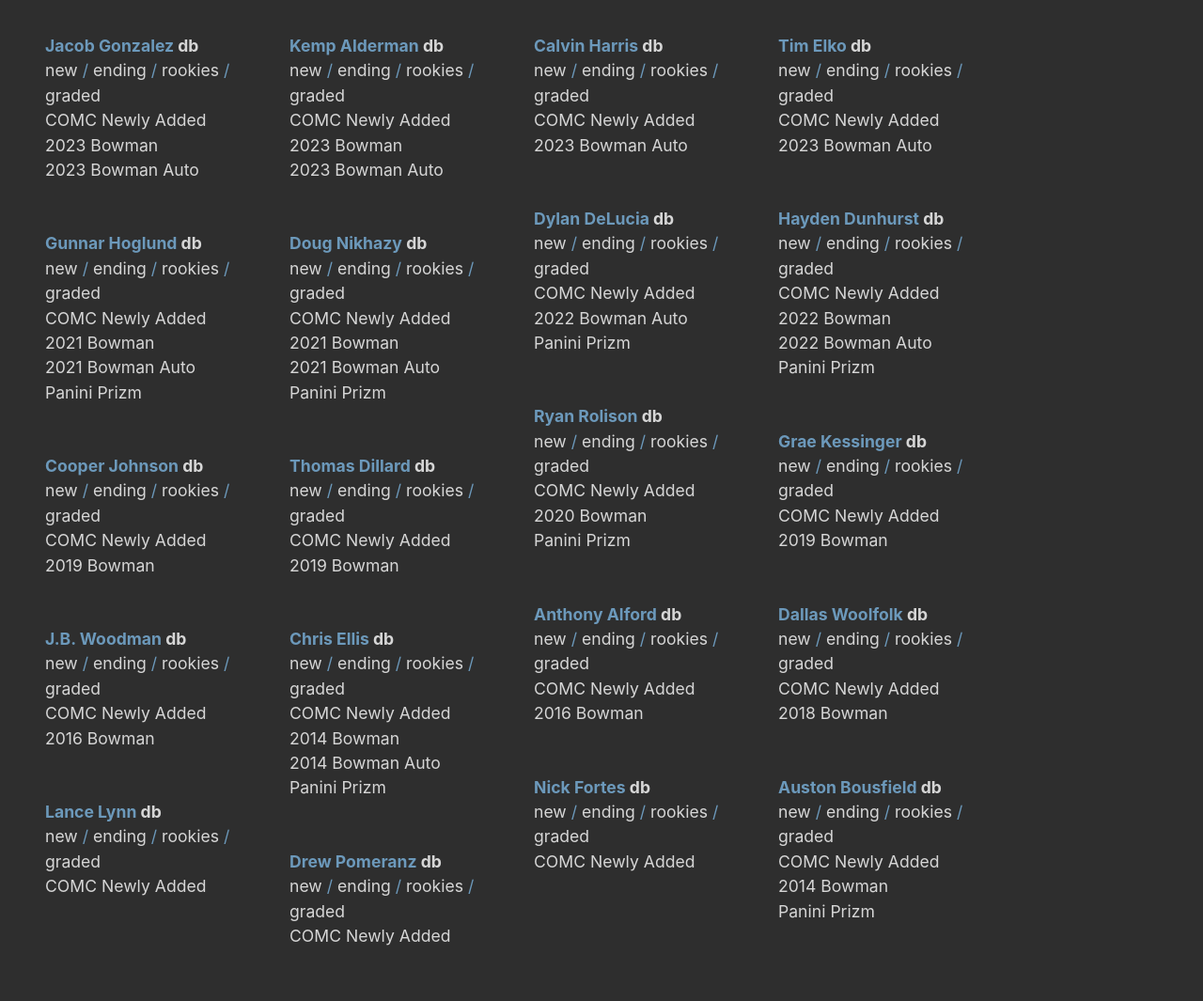
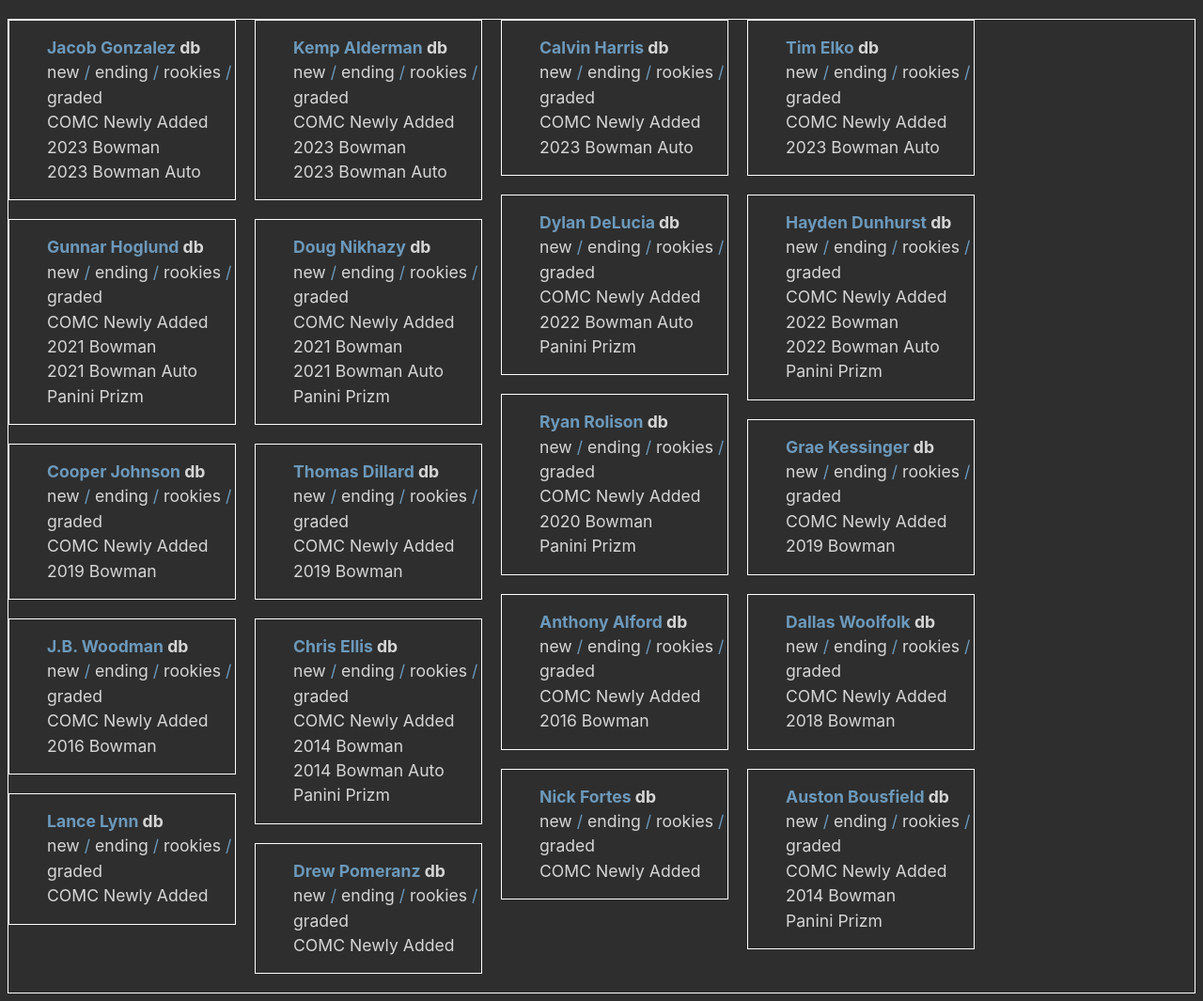
Before and after one commit to jimg72/jimg72.github.io, a Jekyll site: the page built from baseball.html, in a window 1280 px wide. Shown: the whole page at 94% size. Built offline with Jekyll 4.4.1, drawn with Linux system fonts in a browser that asks for light colours.

Commit message:
Update style.css

```diff
--- a/assets/css/style.css
+++ b/assets/css/style.css
@@ -38,6 +38,7 @@
 .container-wide {
     min-width: 800px;
     max-width: 1440px;
+    border: 1px solid #fff;
 }
 
 .grid-item {
@@ -52,6 +53,7 @@
 
 .grid-item-wide {
     width: 240px;
+    border: 1px solid #fff;
 }
 
 /* clearfix */
```
